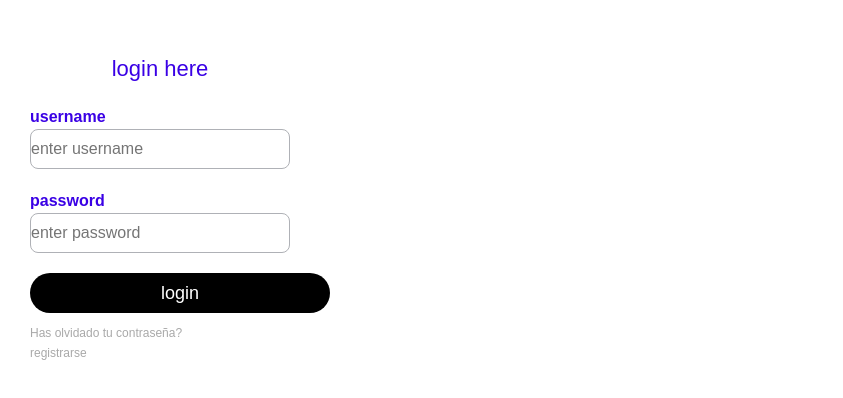
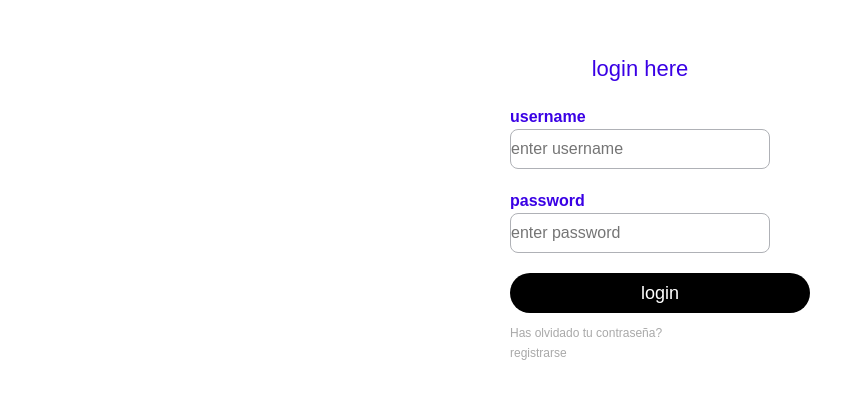
Before and after one commit to Sallaks/FronEndProject, an Angular app: page /login in a window 1280 px wide. Shown: the part 138-536 px from the top of the page, without its empty margins (0-843 px from the left). Built offline with nearby package versions, Linux system fonts and the light colour scheme.

Commit message:
update login/register

```diff
--- a/src/app/public/pages/login/login.component.scss
+++ b/src/app/public/pages/login/login.component.scss
@@ -23,6 +23,10 @@
     // border-radius: 20px;
     margin-top: 120px;
     box-sizing: inherit ;
+    display: inline-block;
+    margin-left: auto;
+    margin-right: auto;
+    text-align: left;
 
 }
 
--- a/src/app/public/pages/register/register.component.html
+++ b/src/app/public/pages/register/register.component.html
@@ -25,7 +25,7 @@
 
    </form>
    <div class="p">
-      <a href="/login">Ya tiene una cuenta? Inicie sesion</a>
+      <a href=''>Ya tiene una cuenta? Inicie sesion</a>
       <div>
   </div>
 
```
